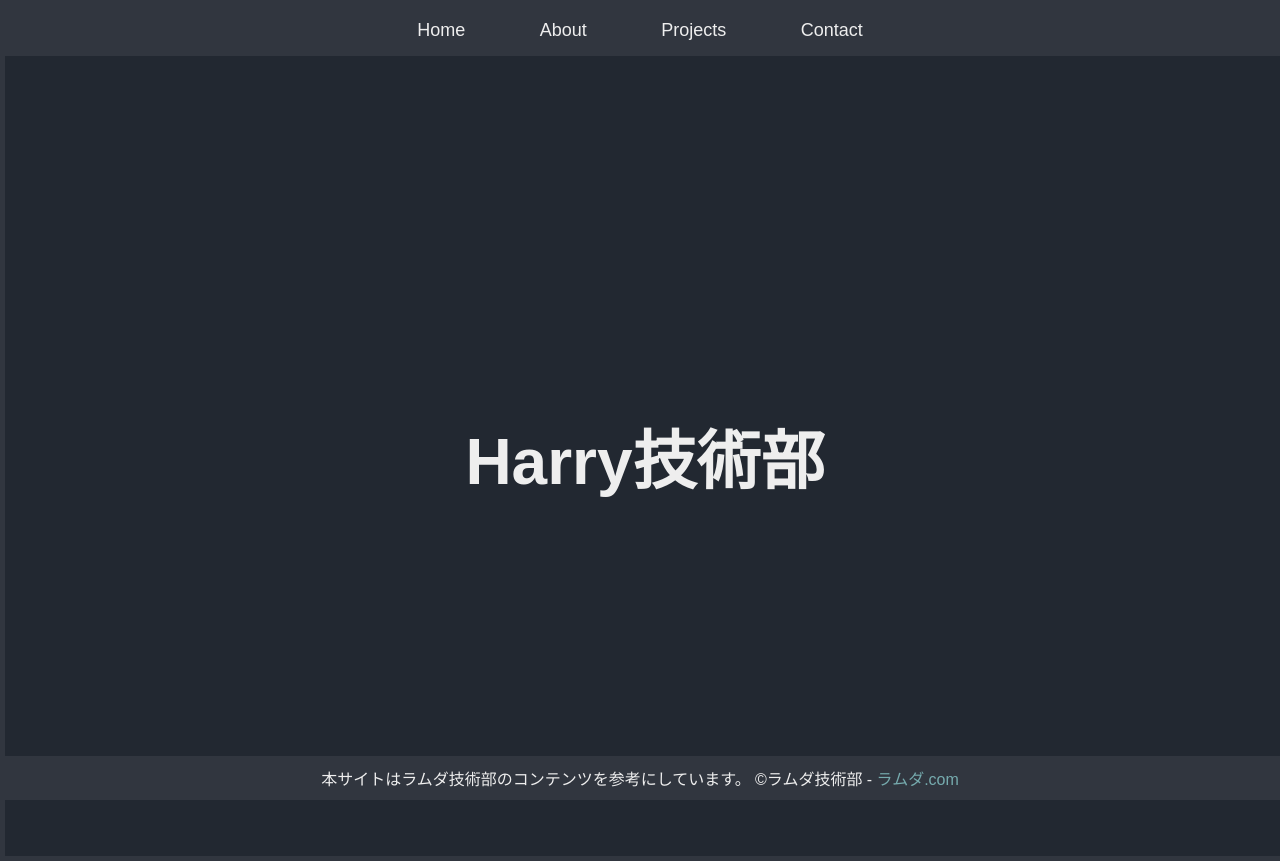
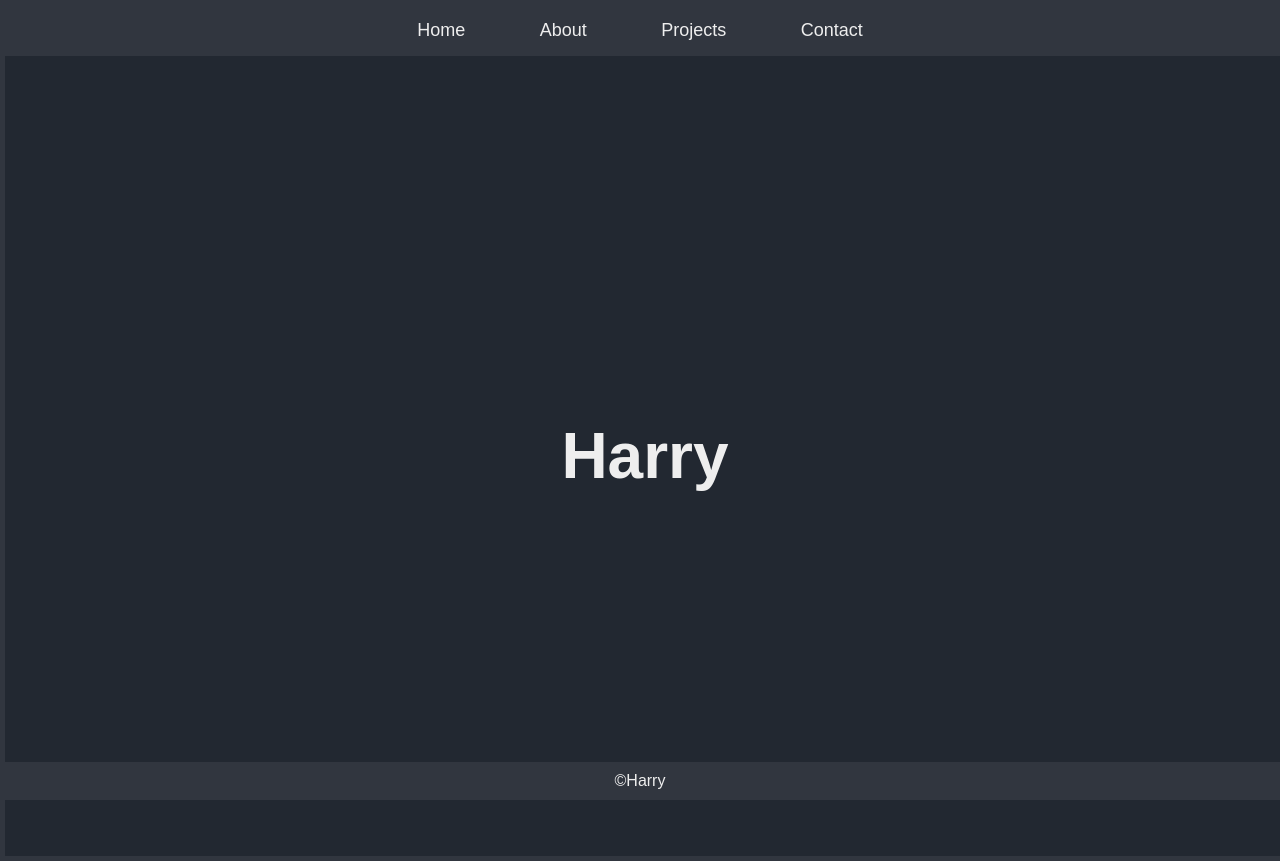
Before and after one commit to Harry-30090/portfolio, a plain HTML site: page index.html in a window 1280 px wide. Drawn offline with Linux system fonts and the light colour scheme.

Commit message:
Update index.html
Harry技術部>Harryへ

```diff
--- a/index.html
+++ b/index.html
@@ -3,7 +3,7 @@
 <head>
     <meta charset="UTF-8">
     <meta name="viewport" content="width=device-width, initial-scale=1.0">
-    <title>Home | 【公式】 Harry技術部</title>
+    <title>Home | 【公式】 Harry</title>
     <link rel="stylesheet" href="styles.css">
     <link rel="stylesheet" href="index.css">
 </head>
@@ -18,13 +18,12 @@
             </ul>
         </nav>
         <div class="home-container">
-            <h1>Harry技術部</h1>
+            <h1>Harry</h1>
         </div>
     </header>
 
     <footer>
-        <p class="labda-footer">本サイトはラムダ技術部のコンテンツを参考にしています。
-            ©ラムダ技術部 - <a class="labda" href="https://www.ラムダ.com" target="_blank">ラムダ.com</a></p>
+        <p class="labda-footer">©Harry</p>
     </footer>
 
     <script src="script.js"></script>
```
